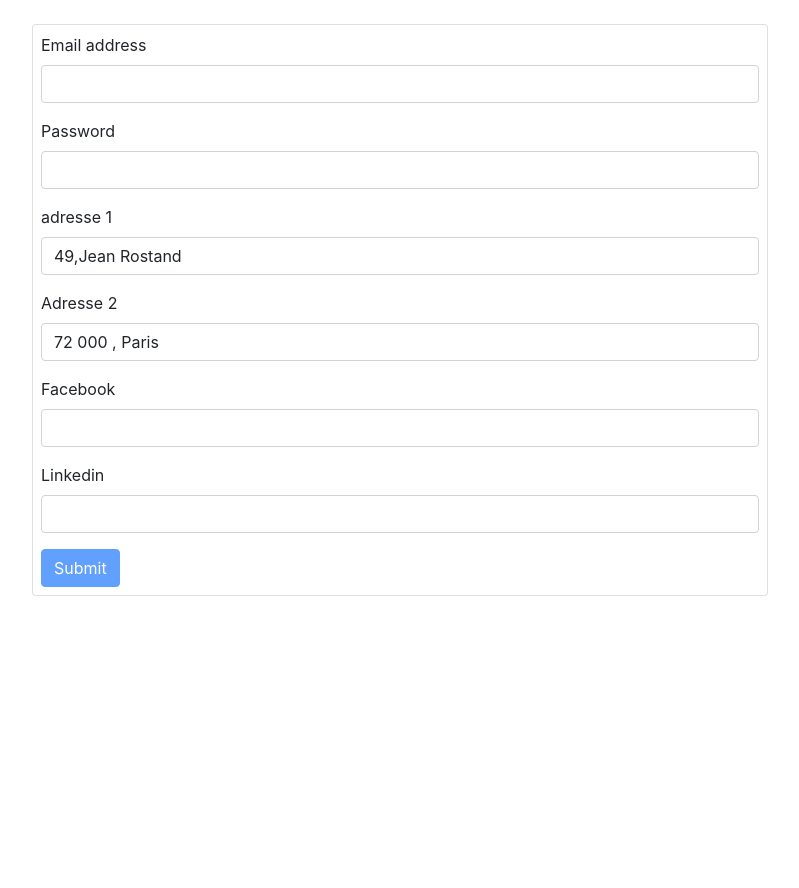
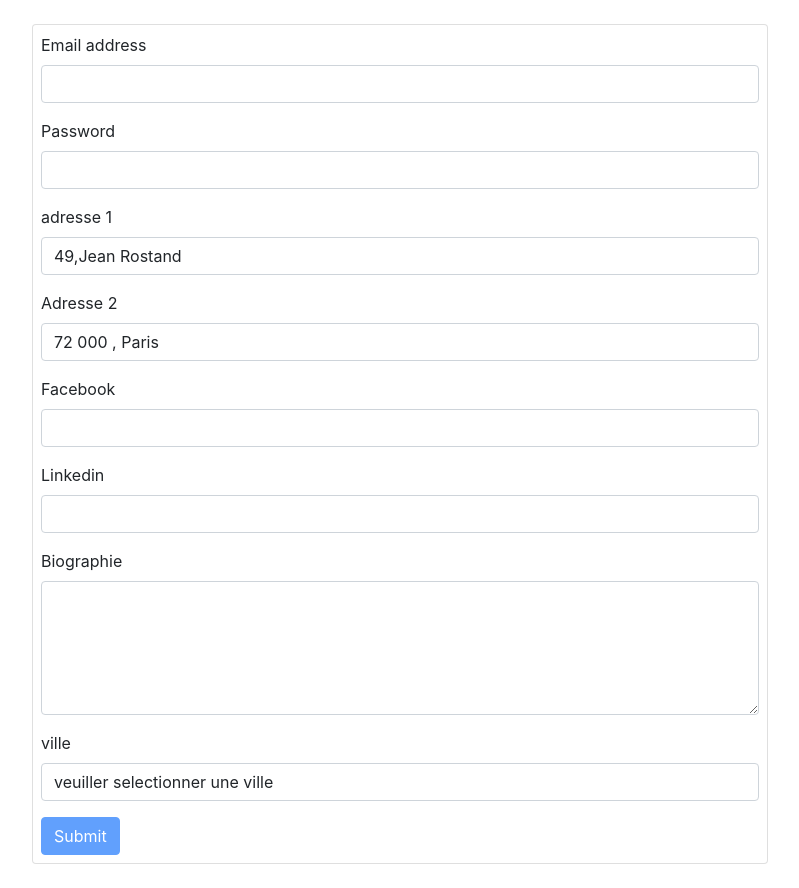
Before and after one commit to mhidoart/react-formik, a React (Create React App) app: page / in a window 1280 px wide. Shown: the whole page, without its empty margins (240-1039 px from the left). Before the commit the page ends 800 px from the top, so only its background shows below. Built offline with nearby package versions, Linux system fonts and the light colour scheme.

Commit message:
adding a text area with validation and a select box

```diff
--- a/src/App.js
+++ b/src/App.js
@@ -12,6 +12,27 @@ function App() {
       adresse1: "49,Jean Rostand",
       adresse2: "72 000 , Paris"
     },
+    socials: ["", "", ""],
+    bio: "",
+    city: ""
+
+  }
+  //select options:
+  const options = [
+    { key: "veuiller selectionner une ville  ", value: "" },
+    { key: "Taza", value: "taza" },
+    { key: "Fes ", value: "fes" },
+    { key: "Rabat  ", value: "rabat" }
+
+  ]
+  //if u want to initialise the form with data
+  const userData = {
+    email: "azdef@pnn.com",
+    password: "azerty12",
+    adresses: {
+      adresse1: "49, Rue yenkens",
+      adresse2: "72 000 , new york "
+    },
     socials: ["", "", ""]
 
   }
@@ -19,11 +40,21 @@ function App() {
   const validationSchema = Yup.object({
     email: Yup.string().email("Email non valide").required("le champ email est obligatoire"),
     password: Yup.string().min(6, "password doit contenir au moins 6 charactères").required("le champ password est obligatoire"),
-    adresse1: Yup.string().min(6, "donnez au moin le numero de la rue et la vile")
+    adresse1: Yup.string().min(6, "donnez au moin le numero de la rue et la vile"),
+    bio: Yup.string().required().min(6, "champ bio est obligatoir"),
+    city: Yup.string().required()
+
+
+
+
+
+
+
   });
 
-  const onSubmit = values => {
+  const onSubmit = (values, onSubmitProps) => {
     console.log(values);
+    onSubmitProps.resetForm();
   }
 
 
@@ -32,7 +63,10 @@ function App() {
 
       initialValues={initialValues}
       validationSchema={validationSchema}
-      onSubmit={onSubmit} >
+      onSubmit={onSubmit}
+      validationOnMount
+      enableReinitialize
+    >
       {
         formik => (
 
@@ -93,6 +127,43 @@ function App() {
 
                     </div>
 
+                    <div className="mb-3">
+                      <label htmlFor="adresse2" className="form-label">Biographie</label>
+                      <Field
+                        as="textarea"
+                        cols="30"
+                        rows="5"
+                        name="bio" className="form-control" id="bio" />
+                      <div id="bio" className="invalid-feedback d-block">
+                        <ErrorMessage name="bio" />
+                      </div>
+
+                    </div>
+
+
+                    <div className="mb-3">
+                      <label htmlFor="city" className="form-label">ville</label>
+                      <Field
+                        as="select"
+                        name="city" className="form-control" id="city"
+                        options={options}
+                      >
+                        {
+                          options.map(option => {
+                            return (
+                              <option forhtml="city" key={option.value} value={option.value} >{option.key}</option>
+                            );
+                          })
+                        }
+
+                        <div id="adresse2_help" className="invalid-feedback d-block">
+                          <ErrorMessage name="city" />
+                        </div>
+                      </Field>
+                    </div>
+
+
+
                     <button type="submit" className="btn btn-primary"
                       disabled={!formik.isValide && !formik.dirty}>Submit</button>
                   </Form>
```
